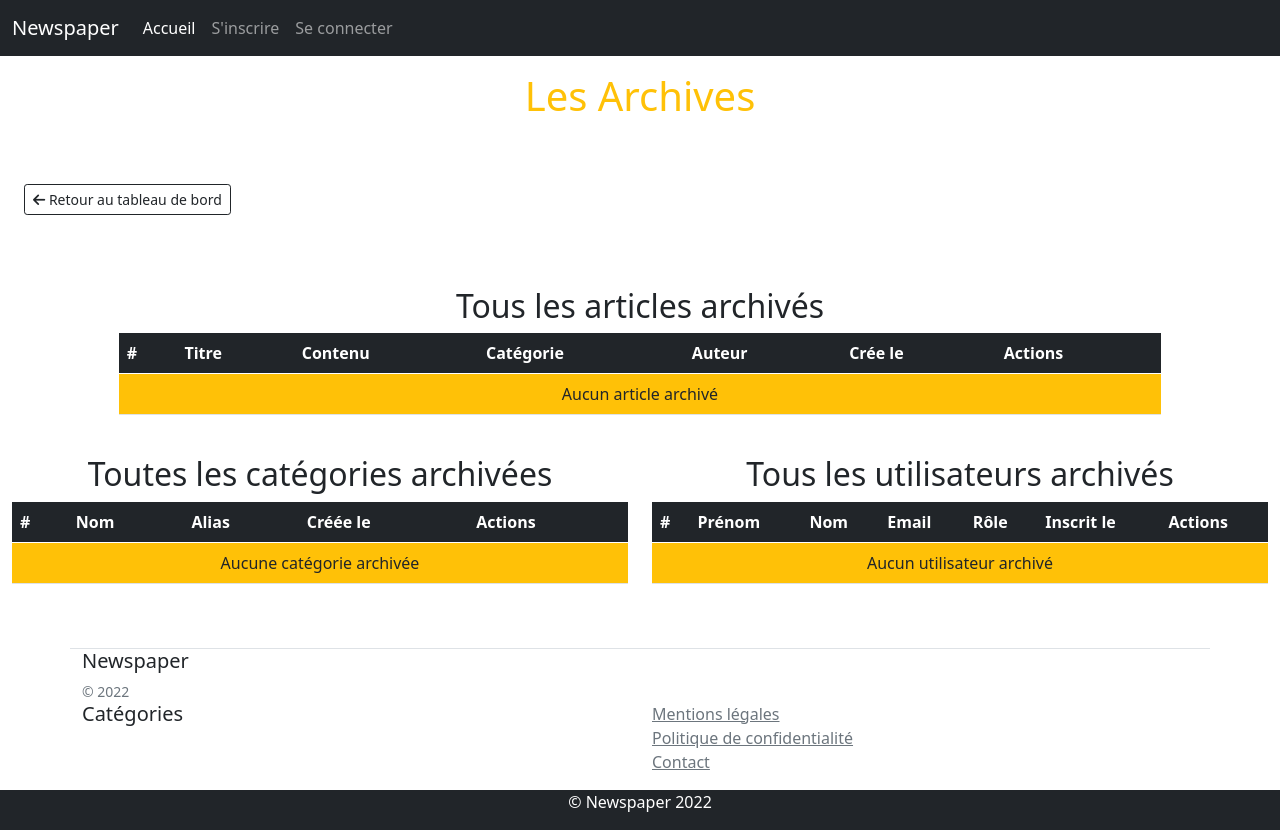
After one commit to Alexis047/Newspaper, a Symfony app: template templates/admin/show_archives.html.twig in a window 1280 px wide. The commit adds this page. Run offline with Twig, Linux system fonts and the light colour scheme; the template is opened without the code that fills it, so the values that code supplies are empty; some libraries are stand-ins or nearby versions.

Commit message:
End of crud + create show_archives.html.twig

```diff
--- a/src/Form/CategoryFormType.php
+++ b/src/Form/CategoryFormType.php
@@ -27,7 +27,7 @@ class CategoryFormType extends AbstractType
                 ],
             ])
             ->add('submit', SubmitType::class, [
-                'label' => "Ajouter",
+                'label' => $options['category'] ? "Modifier " . $options['category']->getName() : "Ajouter",
                 'validate' => false,
                 'attr' => [
                     'class' => 'd-block mx-auto my-3 col-4 btn btn-primary'
@@ -40,6 +40,7 @@ class CategoryFormType extends AbstractType
     {
         $resolver->setDefaults([
             'data_class' => Category::class,
+            'category' => null
         ]);
     }
 }
--- /dev/null
+++ b/templates/admin/show_archives.html.twig
@@ -0,0 +1,159 @@
+{% extends 'base.html.twig' %}
+
+{% block title %}Voir les archives{% endblock %}
+
+{% block body %}
+
+    <h1 class="text-center my-3 text-warning">Les Archives</h1>
+
+    {# ################# FLASHES ################# #}
+    <div class="row">
+        <div class="col-6 mx-auto">
+            {% include 'include/_flashes.html.twig' %}
+        </div>
+    </div>
+    {# ################# FLASHES ################# #}
+
+    {# -------------------------------------------------------------------------------------------------- #}
+
+    {# ################# BUTTONS ################# #}
+    <div class="row my-5 mx-auto">
+        <div class="col-4">
+            <a class="btn btn-sm btn-outline-dark" href="{{ path('show_dashboard') }}"><i class="fa-solid fa-arrow-left"></i> Retour au tableau de bord</a>
+        </div>
+    </div>
+    {# ################# BUTTONS ################# #}
+
+    {# -------------------------------------------------------------------------------------------------- #}
+
+    {# ################# TABLE 1 ################# #}
+    <div class="row">
+        <div class="col-10 mx-auto my-4">
+
+            <h2 class="text-center">Tous les articles archivés</h2>
+
+            <table class="table">
+                <thead class="table-dark">
+                <tr>
+                    <th>#</th>
+                    <th>Titre</th>
+                    <th>Contenu</th>
+                    <th>Catégorie</th>
+                    <th>Auteur</th>
+                    <th>Crée le</th>
+                    <th>Actions</th>
+                </tr>
+                </thead>
+                <tbody>
+                {% for article in articles %}
+                    <tr>
+                        <td class="text-center">{{ article.id }}</td>
+                        <td class="text-center">{{ article.title | length > 20 ? article.title | slice(0,20) ~ '...' : article.title }}</td>
+                        <td class="text-center">{{ article.content | length > 20 ? article.content | slice(0,20) ~ '...' : article.content }}</td>
+                        <td class="text-center">{{ article.category.name }}</td>
+                        <td class="text-center">{{ article.author.fullname }}</td>
+                        <td class="text-center">{{ article.createdAt | date('d/m/Y') }}</td>
+                        <td class="text-center">
+                            <a href="" class="text-info" title="Restaurer l'article"><i class="fa-solid fa-trash-arrow-up"></i></a>
+                            <a href="" class="text-danger" title="Supprimer définitivement l'article" onclick="return confirm('Voulez-vous supprimer définitivement cet article ?')"><i class="fa-solid fa-times-circle"></i></a>
+                        </td>
+                    </tr>
+                {% else %}
+                    <tr>
+                        <td colspan="7" class="bg-warning text-center align-middle">Aucun article archivé</td>
+                    </tr>
+                {% endfor %}
+                </tbody>
+            </table>
+
+        </div>
+    </div>
+    {# ################# TABLE 1 ################# #}
+
+    {# -------------------------------------------------------------------------------------------------- #}
+
+    <div class="row">
+        {# ################# TABLE 2 ################# #}
+        <div class="col-6">
+
+            <h2 class="text-center">Toutes les catégories archivées</h2>
+
+            <table class="table">
+                <thead class="table-dark">
+                <tr>
+                    <th>#</th>
+                    <th>Nom</th>
+                    <th>Alias</th>
+                    <th>Créée le</th>
+                    <th>Actions</th>
+                </tr>
+                </thead>
+                <tbody>
+                {% for category in categories %}
+                    <tr>
+                        <td class="text-center">{{ category.id }}</td>
+                        <td class="text-center">{{ category.name }}</td>
+                        <td class="text-center">{{ category.alias }}</td>
+                        <td class="text-center">{{ category.createdAt | date('d/m/Y') }}</td>
+                        <td class="text-center">
+                            <a href="{{ path('restore_category', {'id': category.id}) }}" class="text-info" title="Restaurer la catégorie"><i class="fa-solid fa-trash-arrow-up"></i></a>
+                            <a href="{{ path('hard_delete_category', {'id': category.id}) }}" class="text-danger" title="Supprimer définitivement la catégorie" onclick="return confirm('Voulez-vous supprimer définitivement cette catégorie ?')"><i class="fa-solid fa-times-circle"></i></a>
+                        </td>
+                    </tr>
+                {% else %}
+                    <tr>
+                        <td colspan="5" class="bg-warning text-center align-middle">Aucune catégorie archivée</td>
+                    </tr>
+                {% endfor %}
+                </tbody>
+            </table>
+        </div>
+        {# ################# TABLE 2 ################# #}
+
+        {# -------------------------------------------------------------------------------------------------- #}
+
+        {# ################# TABLE 3 ################# #}
+        <div class="col-6">
+            <h2 class="text-center">Tous les utilisateurs archivés</h2>
+
+            <table class="table">
+                <thead class="table-dark">
+                <tr>
+                    <th>#</th>
+                    <th>Prénom</th>
+                    <th>Nom</th>
+                    <th>Email</th>
+                    <th>Rôle</th>
+                    <th>Inscrit le</th>
+                    <th>Actions</th>
+                </tr>
+                </thead>
+                <tbody>
+                {%  for user in users %}
+
+                    <tr>
+                        <td class="text-center">{{ user.id }}</td>
+                        <td class="text-center">{{ user.firstname }}</td>
+                        <td class="text-center">{{ user.lastname }}</td>
+                        <td class="text-center">{{ user.email }}</td>
+                        <td class="text-center">{{ user.roles | first }}</td>
+                        <td class="text-center">{{ user.createdAt | date('d/m/Y') }}</td>
+                        <td class="text-center">
+                            <a href="#" class="text-warning" title="Modifier le rôle"><i class="fa fa-user-edit"></i></a>
+                        </td>
+                    </tr>
+
+                {% else %}
+                    <tr>
+                        <td colspan="7" class="bg-warning text-center align-middle">Aucun utilisateur archivé</td>
+                    </tr>
+                {% endfor %}
+                </tbody>
+            </table>
+        </div>
+        {# ################# TABLE 3 ################# #}
+    </div>
+
+    {# -------------------------------------------------------------------------------------------------- #}
+
+{% endblock %}
```
Also changed, not shown: src/Controller/AdminController.php (+15 -0 lines), src/Controller/CategoryController.php (+59 -0 lines), src/Repository/ArticleRepository.php (+10 -0 lines), src/Repository/CategoryRepository.php (+13 -0 lines), src/Repository/UserRepository.php (+10 -0 lines), templates/admin/show_dashboard.html.twig (+31 -6 lines).
